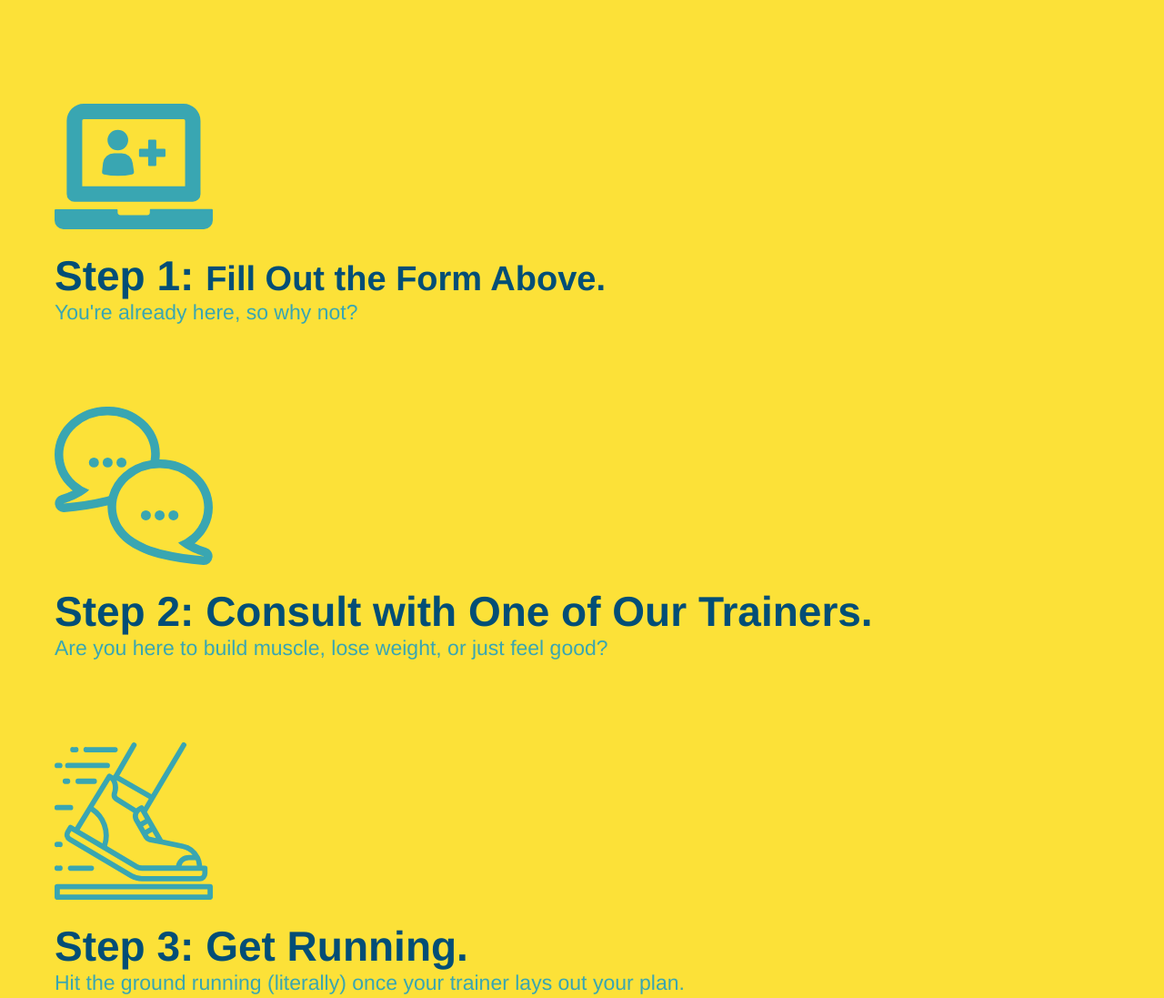
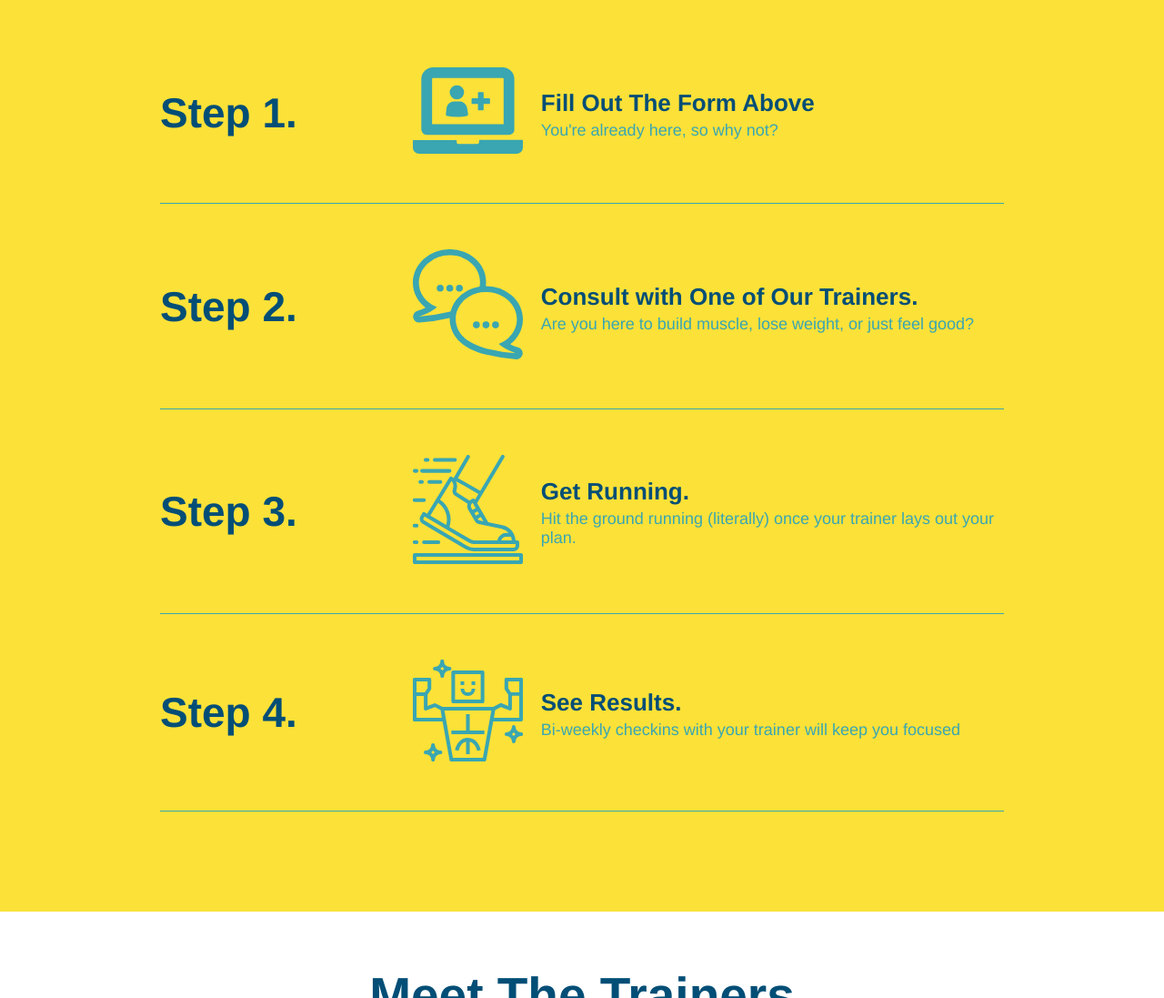
Before and after one commit to RosemarieHalim/run-buddy, a plain HTML site: page index.html in a window 1280 px wide. Shown: the part 1200-2297 px from the top of the page at 91% size. Drawn offline with Linux system fonts and the light colour scheme.

Commit message:
add flexbox to the steps

```diff
--- a/assets/css/style.css
+++ b/assets/css/style.css
@@ -164,28 +164,52 @@ section {
     background: #fce138;
 }
 
-.steps div {
-    margin-bottom: 80px;
-  }
-
-.steps img {
-    width: 15%;
-    margin: 10px 0;
+.step {
+    margin: 50px auto;
+    padding-bottom: 50px;
+    width: 80%;
+    border-bottom: 1px solid #39a6b2;
+    display: flex;
+    flex-wrap: wrap;
+    align-items: center;
+    justify-content: space-between;
 }
 
-.steps h3 {
+.step h3 {
     color: #024e76;
     font-size: 46px;
-    margin-top: 10px;
+    flex: 1 30%;
 }
 
-.steps p {
-    color: #39a6b2;
-    font-size: 23px;
+.step-text {
+    flex: 12;
 }
 
-.steps span {
-    font-size: 38px;
+.step-text h4 {
+    font-size: 26px;
+    line-height: 1.5;
+    color: #024e76;
+}
+
+.step-text p {
+    color: #39a6b2;
+    font-size: 18px;
+}
+
+.step-info {
+    display: flex;
+    flex-wrap: wrap;
+    align-items: center;
+    flex: 2 70%;
+}
+
+.step-img {
+    flex: 1 12%;
+    margin-right: 20px;
+}
+
+.step-img img {
+    max-width: 100%;
 }
 
 /* Meet the Trainers Section */
--- a/index.html
+++ b/index.html
@@ -96,29 +96,56 @@
                 <h2 class="section-title primary-border">What You Do</h2>
             </div>
 
-            <div>
-                <!-- img element -->
-                <img src="./assets/images/step-1.svg" alt="">
-                <h3>Step 1: <span>Fill Out the Form Above.</span></h3>
-                <p>You're already here, so why not?</p>
+            <div class="step">
+                <h3>Step 1.</h3>
+                <div class="step-info">
+                  <div class="step-img">
+                    <img src="./assets/images/step-1.svg" alt="" />
+                  </div>
+                  <div class="step-text">
+                    <h4>Fill Out The Form Above</h4>
+                    <p>You're already here, so why not?</p>
+                  </div>
+                </div>
             </div>
 
-            <div>
-                <img src="./assets/images/step-2.svg" alt="">
-                <h3>Step 2: Consult with One of Our Trainers.</h3>
-                <p>Are you here to build muscle, lose weight, or just feel good?</p>
+            <div class="step">
+                <h3>Step 2.</h3>
+                <div class="step-info">
+                  <div class="step-img">
+                    <img src="./assets/images/step-2.svg" alt="" />
+                  </div>
+                  <div class="step-text">
+                    <h4>Consult with One of Our Trainers.</h4>
+                    <p>Are you here to build muscle, lose weight, or just feel good?</p>
+                  </div>
+                </div>
             </div>
 
-            <div>
-                <img src="./assets/images/step-3.svg" alt="">
-                <h3>Step 3: Get Running.</h3>
-                <p>Hit the ground running (literally) once your trainer lays out your plan.</p>
+            <div class="step">
+                <h3>Step 3.</h3>
+                <div class="step-info">
+                  <div class="step-img">
+                    <img src="./assets/images/step-3.svg" alt="" />
+                  </div>
+                  <div class="step-text">
+                    <h4>Get Running.</h4>
+                    <p>Hit the ground running (literally) once your trainer lays out your plan.</p>
+                  </div>
+                </div>
             </div>
 
-            <div>
-                <img src="./assets/images/step-4.svg" alt="">
-                <h3>Step 4: See Results.</h3>
-                <p>Bi-weekly checkins with your trainer will keep you focused</p>
+            <div class="step">
+                <h3>Step 4.</h3>
+                <div class="step-info">
+                  <div class="step-img">
+                    <img src="./assets/images/step-4.svg" alt="" />
+                  </div>
+                  <div class="step-text">
+                    <h4>See Results.</h4>
+                    <p>Bi-weekly checkins with your trainer will keep you focused</p>
+                  </div>
+                </div>
             </div>
         </section>
 
```
